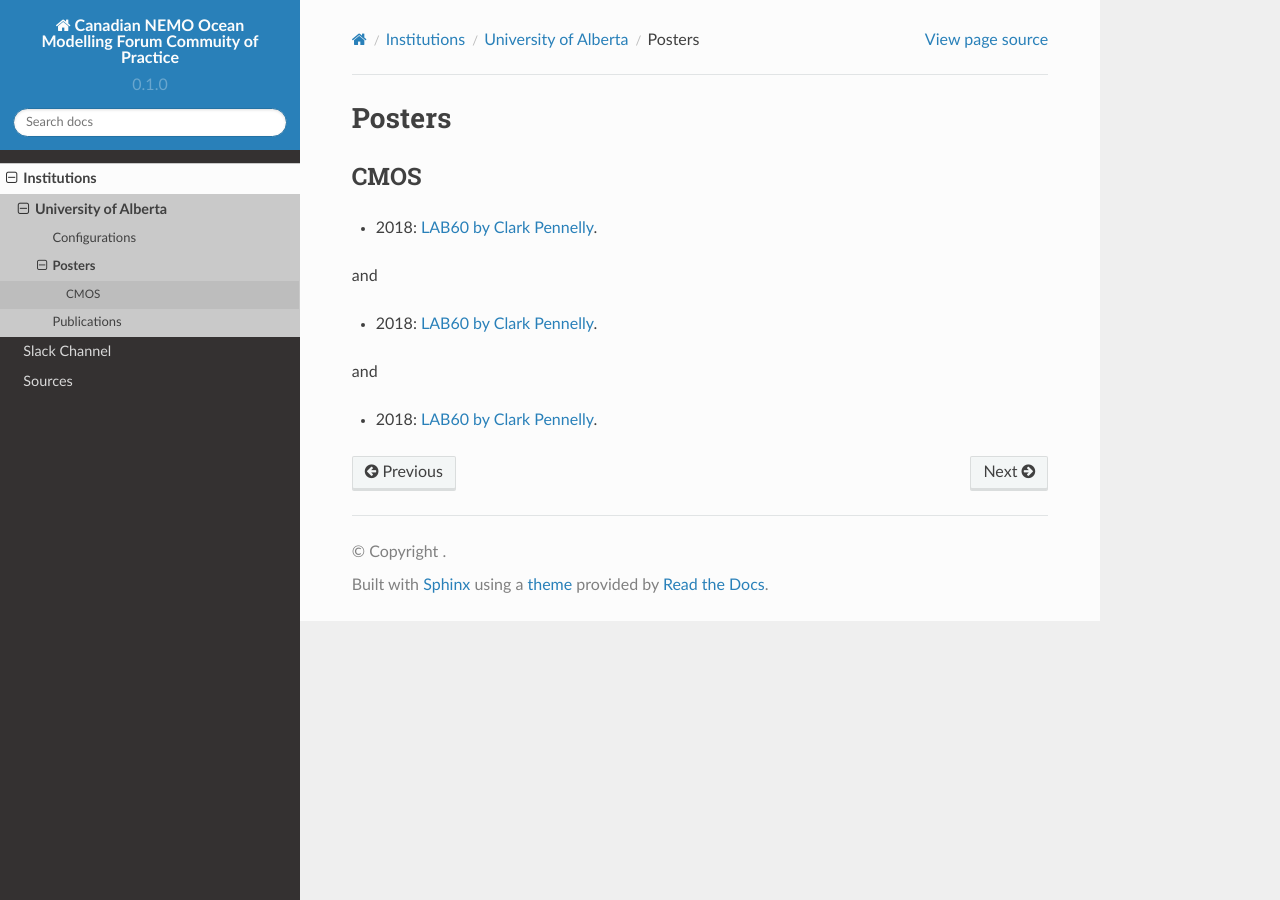
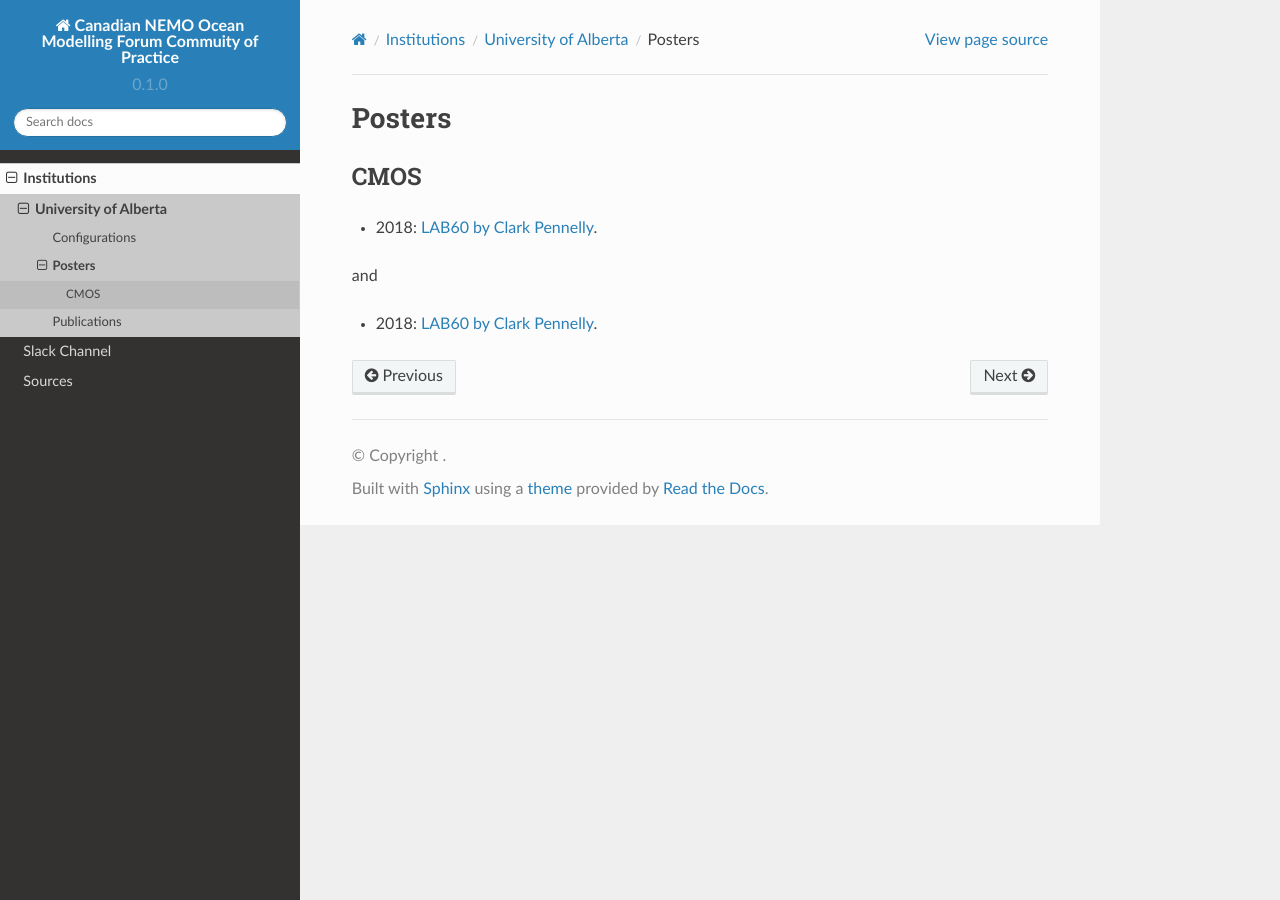
Before and after one commit to UofA-NEMO/Canadian-NEMO-Ocean-Modelling-Forum-Community-of-Practice, a Sphinx documentation site: the page built from docs/Institutions/UofA/Posters/index.rst, in a window 1280 px wide. Built offline with Sphinx 7.4.7 and the Read the Docs theme 2.0.0, drawn with Linux system fonts in a browser that asks for light colours; pages that are not in the unit, such as notebooks, are missing from menus.

Commit message:
Update index.rst

```diff
--- a/docs/Institutions/UofA/Posters/index.rst
+++ b/docs/Institutions/UofA/Posters/index.rst
@@ -8,8 +8,4 @@
 
 and
 
-- 2018: `LAB60 by Clark Pennelly </_static/_UofA/CMOS_2018_Pennelly_LAB60.pdf>`_.
-
-and
-
 - 2018: `LAB60 by Clark Pennelly <../../../Institutions/UofA/Posters/CMOS_2018_Pennelly_LAB60.pdf>`_.
```
